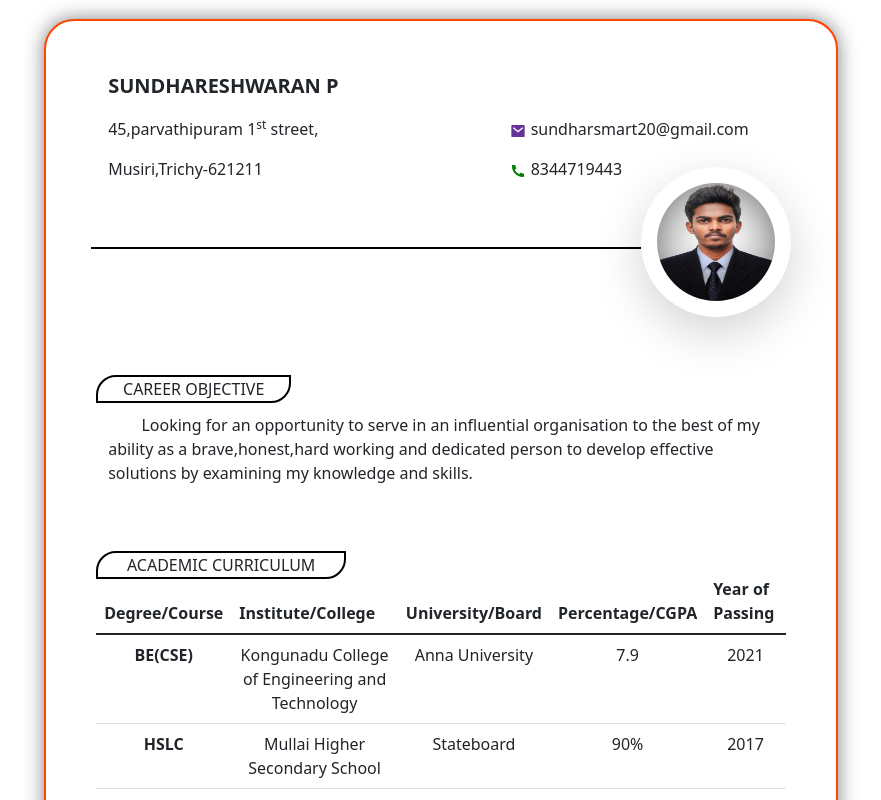
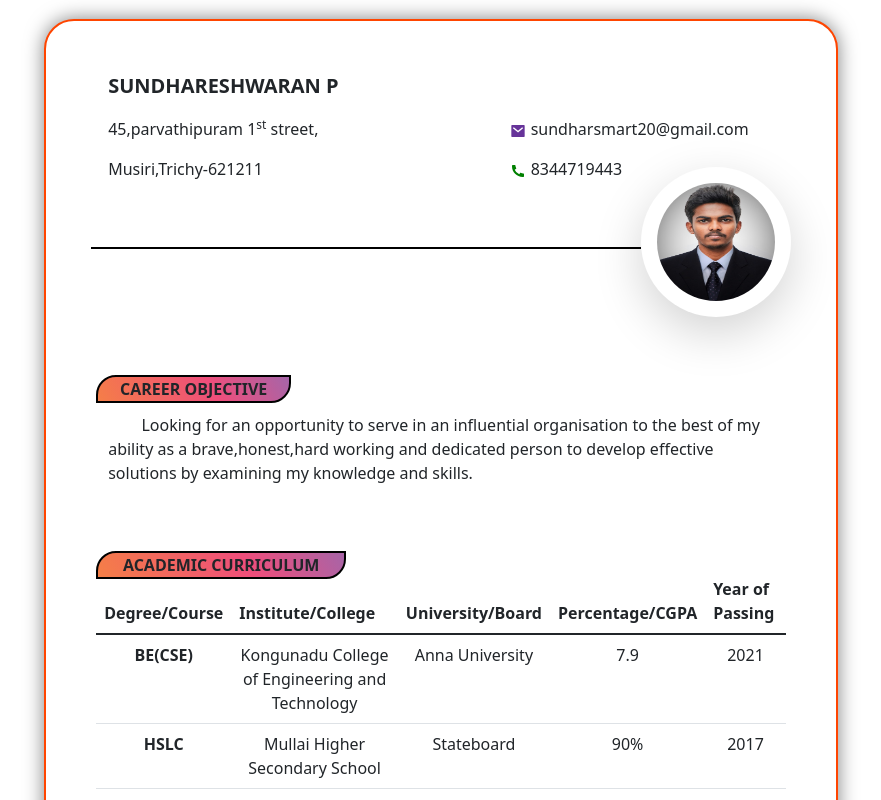
Before and after one commit to sundharsmart20/Resume-for-me, a React (Create React App) app: page / in a window 1280 px wide. Shown: the top 800 px of the page, without its empty margins (199-1080 px from the left). Built offline with nearby package versions, Linux system fonts and the light colour scheme.

Commit message:
add code

```diff
--- a/src/App.css
+++ b/src/App.css
@@ -53,5 +53,23 @@
 .career
 {
   border: 2px solid black;
+}
+.gradient-border {
 
+  font-weight: bold;
+  background: linear-gradient(60deg, #f79533, #f37055, #ef4e7b, #a166ab, #5073b8, #1098ad, #07b39b, #6fba82);
+  animation: animatedgradient 3s ease alternate infinite;
+  background-size: 300% 300%;
 }
+
+@keyframes animatedgradient {
+	0% {
+		background-position: 0% 50%;
+	}
+	50% {
+		background-position: 100% 50%;
+	}
+	100% {
+		background-position: 0% 50%;
+	}
+}
```
